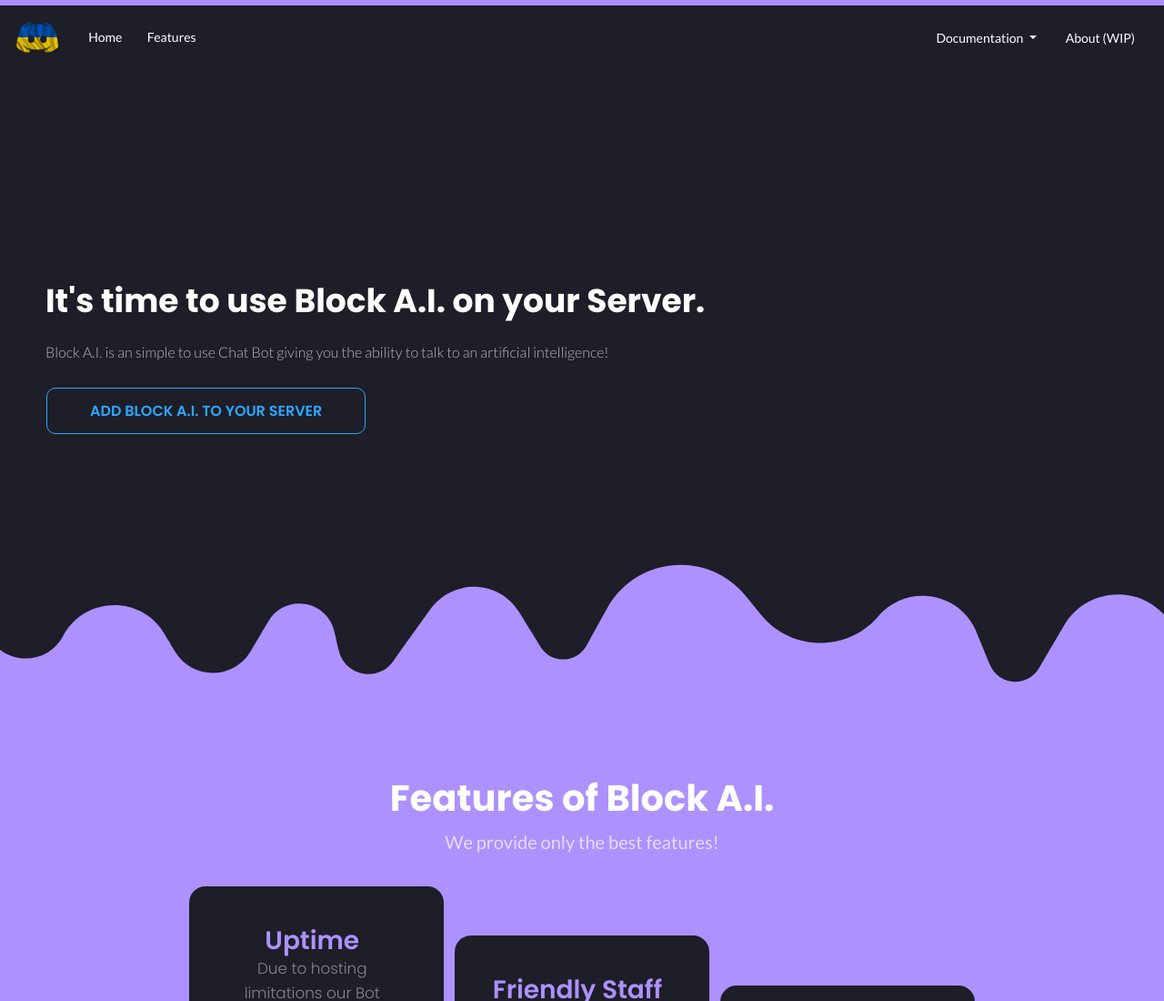
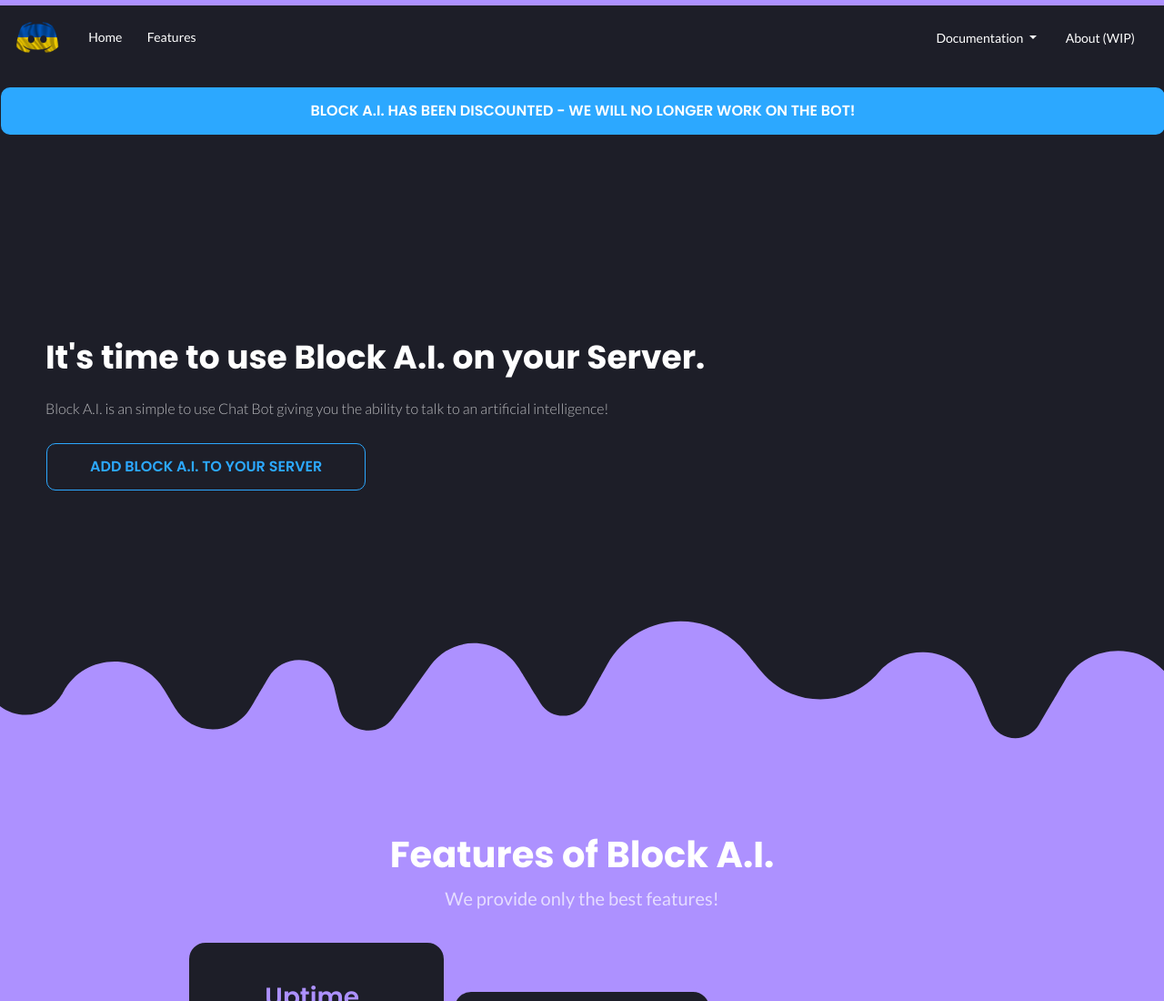
Before and after one commit to Block-A-I/BlockWeb, a plain HTML site: page index.html in a window 1280 px wide. Shown: the top 1100 px of the page at 91% size. Drawn offline with nearby package versions, Linux system fonts and the light colour scheme.

Commit message:
Add files via upload

```diff
--- a/index.html
+++ b/index.html
@@ -72,6 +72,8 @@
         </div>
     </nav>
 
+    <a class="btn btn-block btn-info btn-lg" role="button" style="color: white;">Block A.I. has been discounted - We will no longer work on the Bot!</a>
+
     <div class="heading">
         <h1 class="display-5 title">It's time to use Block A.I. on your Server.</h1>
         <p class="subtitle">Block A.I. is an simple to use Chat Bot giving you the ability to talk to an artificial intelligence!</p>
@@ -104,6 +106,17 @@
         </div>
     </div>
 
+    <!--<div class="statistics">
+        <div class="cards">
+            <div class="card statistic" style="width: 18rem;">
+                <div class="card-body">
+                    <p class="card-title" style="font-size: 50px !important; line-height: 15px !important; letter-spacing: -0.06em !important; font-weight: bold !important;">3</p><br>
+                    <p style="font-weight: bold !important; font-size: 20px !important;">Servers</p>
+                </div>
+            </div>
+        </div>
+    </div>-->
+
     <div class="page_end">
         <div class="start">
             <div class="card">
```
Also changed, not shown: 404.html (+2 -0 lines), about/index.html (+2 -0 lines), commands/index.html (+2 -0 lines), team/index.html (+2 -0 lines), tutorials/index.html (+2 -0 lines).
